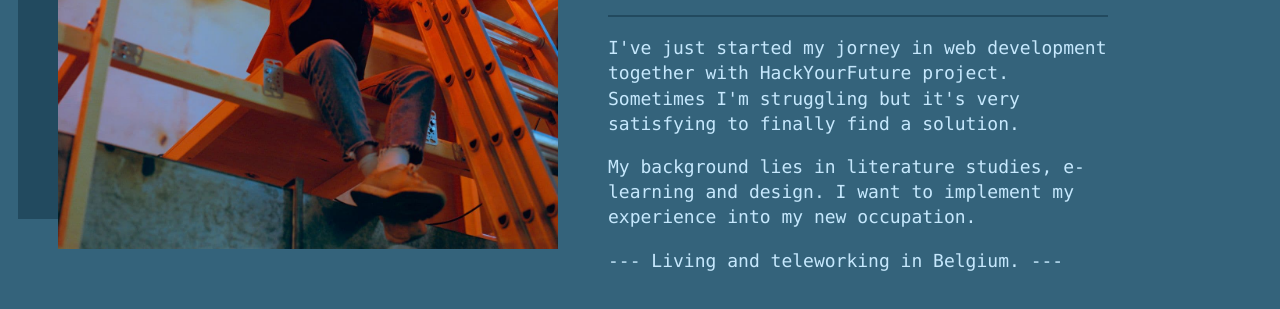
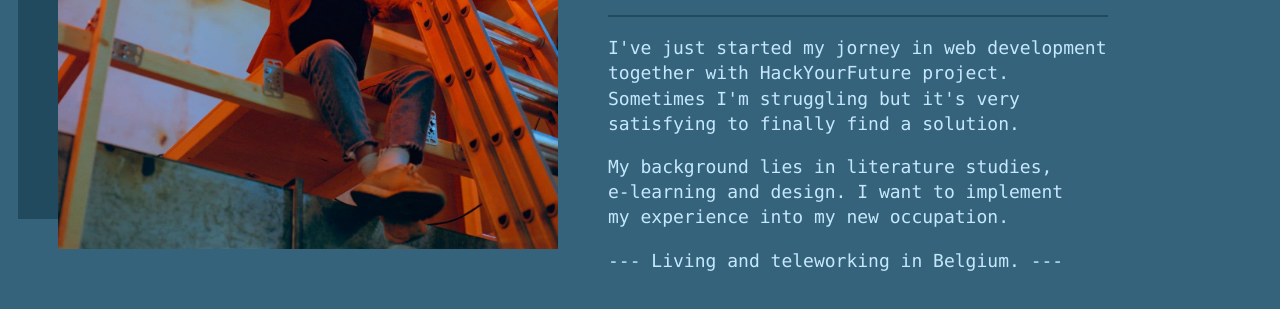
Before and after one commit to IrinaSing/IrinaSing.github.io, a plain HTML site: page index.html in a window 1280 px wide. Shown: the part 217-526 px from the top of the page. Drawn offline with Linux system fonts and the light colour scheme.

Commit message:
Nobr, nbsp to the text

```diff
--- a/index.html
+++ b/index.html
@@ -21,8 +21,9 @@
             satisfying to finally find a solution.
           </p>
           <p>
-            My background lies in literature studies, e-learning and design. I
-            want to implement my experience into my new occupation.
+            My background lies in literature studies,
+            <nobr>e-learning</nobr> and design. I want to implement<br />my
+            experience into my new occupation.
           </p>
           <p>--- Living and teleworking in Belgium. ---</p>
         </div>
```
